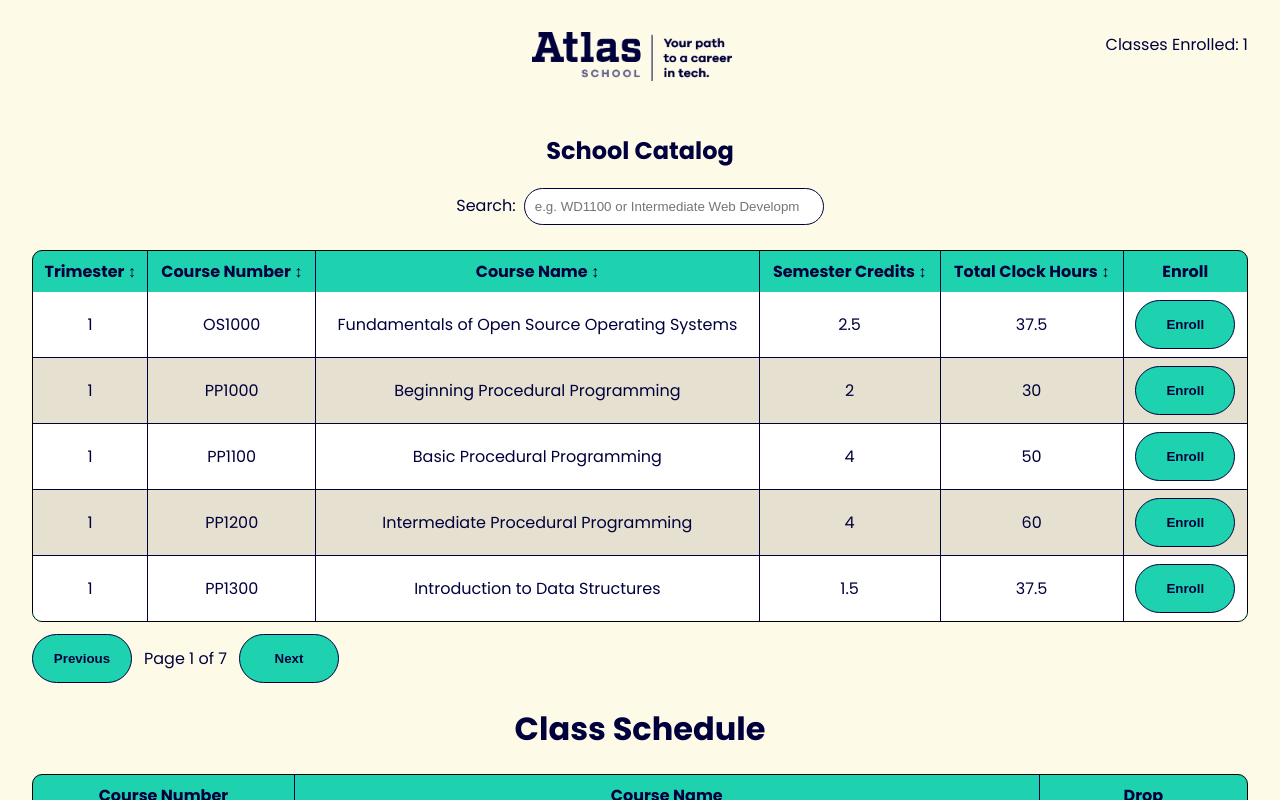
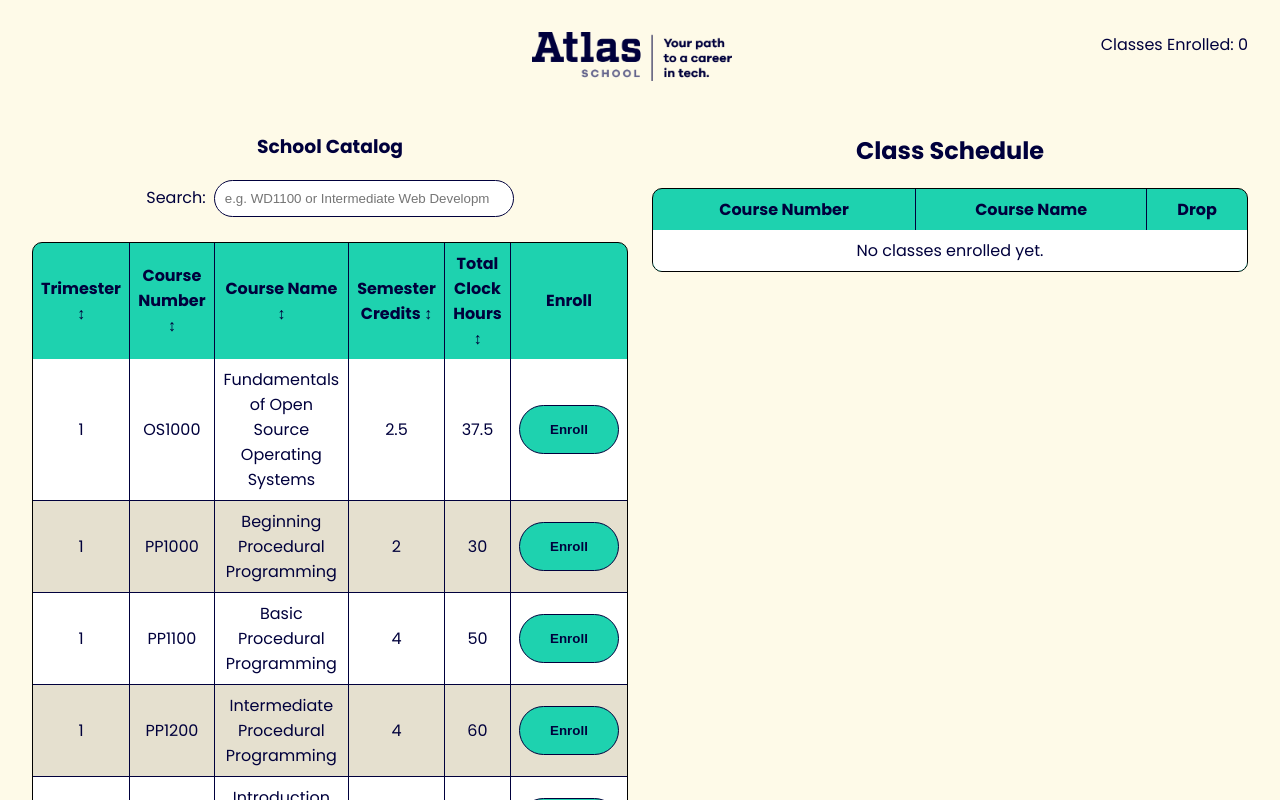
Before and after one commit to JacobGriffith1/atlas-react-state-intro, a React (Vite) app: page / in a window 1280 px wide. Shown: the top 800 px of the page. Built offline with nearby package versions, Linux system fonts and the light colour scheme.

Commit message:
Task 5 complete

```diff
--- a/src/App.jsx
+++ b/src/App.jsx
@@ -1,13 +1,28 @@
-import SchoolCatalog from "./SchoolCatalog";
-import Header from "./Header";
-import ClassSchedule from "./ClassSchedule";
+import Header from "./header.jsx";
+import SchoolCatalog from "./SchoolCatalog.jsx";
+import ClassSchedule from "./ClassSchedule.jsx";
+import { EnrollmentProvider } from "./context/EnrollmentContext.jsx";
 
 export default function App() {
   return (
-    <div>
+    <EnrollmentProvider>
       <Header />
-      <SchoolCatalog />
-      <ClassSchedule />
-    </div>
+      <div
+        className="content"
+        style={{
+          display: "grid",
+          gridTemplateColumns: "1fr 1fr",
+          gap: 24,
+          alignItems: "start",
+        }}
+      >
+        <section>
+          <SchoolCatalog />
+        </section>
+        <section>
+          <ClassSchedule />
+        </section>
+      </div>
+    </EnrollmentProvider>
   );
 }
--- a/src/ClassSchedule.jsx
+++ b/src/ClassSchedule.jsx
@@ -1,4 +1,8 @@
+import { useEnrollment } from "./context/EnrollmentContext.jsx";
+
 export default function ClassSchedule() {
+  const { enrolled, drop } = useEnrollment();
+
   return (
     <div className="class-schedule">
       <h1>Class Schedule</h1>
@@ -11,13 +15,25 @@ export default function ClassSchedule() {
           </tr>
         </thead>
         <tbody>
-          <tr>
-            <td>OS1000</td>
-            <td>Fundamentals of Open Source Operating Systems</td>
-            <td>
-              <button>Drop</button>
-            </td>
-          </tr>
+          {enrolled.length === 0 ? (
+            <tr>
+              <td colSpan={3} style={{ textAlign: "center" }}>
+                No classes enrolled yet.
+              </td>
+            </tr>
+          ) : (
+            enrolled.map((c, idx) => (
+              <tr key={c.id ?? `${c.courseNumber}-${idx}`}>
+                <td>{c.courseNumber ?? ""}</td>
+                <td>{c.courseName ?? ""}</td>
+                <td>
+                  <button type="button" onClick={() => drop(c.courseNumber)}>
+                    Drop
+                  </button>
+                </td>
+              </tr>
+            ))
+          )}
         </tbody>
       </table>
     </div>
--- a/src/Header.jsx
+++ b/src/Header.jsx
@@ -1,10 +1,12 @@
 import logo from "./assets/logo.png";
+import { useEnrollment } from "./context/EnrollmentContext.jsx";
 
 export default function Header() {
+  const { count } = useEnrollment();
   return (
     <div className="header">
       <img src={logo} alt="logo" className="logo" />
-      <div className="enrollment">Classes Enrolled: 1</div>
+      <div className="enrollment">Classes Enrolled: {count}</div>
     </div>
   );
 }
--- a/src/SchoolCatalog.jsx
+++ b/src/SchoolCatalog.jsx
@@ -1,40 +1,39 @@
-// src/SchoolCatalog.jsx
 import { useEffect, useMemo, useState } from "react";
+import { useEnrollment } from "./context/EnrollmentContext.jsx";
 
 export default function SchoolCatalog() {
   const [courses, setCourses] = useState([]);
   const [loading, setLoading] = useState(true);
   const [error, setError] = useState(null);
 
-  // Sorting
+  // Sorting state
   const [sortKey, setSortKey] = useState(null); // 'trimester'|'number'|'name'|'credits'|'hours'|null
   const [sortDir, setSortDir] = useState("asc"); // 'asc' | 'desc'
 
-  // Search
+  // Search state
   const [query, setQuery] = useState("");
 
   // Pagination
   const PAGE_SIZE = 5;
-  const [page, setPage] = useState(0); // zero-based
+  const [page, setPage] = useState(0);
+
+  // Enrollment
+  const { enroll, isEnrolled } = useEnrollment();
 
   useEffect(() => {
     const ctrl = new AbortController();
-
-    async function load() {
+    (async () => {
       try {
         setLoading(true);
         setError(null);
-
         const res = await fetch("/api/courses.json", { signal: ctrl.signal });
         if (!res.ok) throw new Error(`Request failed: ${res.status}`);
-
         const data = await res.json();
         const list = Array.isArray(data)
           ? data
           : Array.isArray(data?.courses)
             ? data.courses
             : [];
-
         setCourses(list);
       } catch (err) {
         if (err?.name !== "AbortError")
@@ -42,9 +41,7 @@ export default function SchoolCatalog() {
       } finally {
         setLoading(false);
       }
-    }
-
-    load();
+    })();
     return () => ctrl.abort();
   }, []);
 
@@ -56,7 +53,16 @@ export default function SchoolCatalog() {
       const credits = c.semesterCredits ?? "";
       const hours = c.totalClockHours ?? "";
       const key = c.id ?? `${String(number)}-${String(trimester)}-${idx}`;
-      return { key, trimester, number, name, credits, hours, _i: idx };
+      return {
+        key,
+        trimester,
+        number,
+        name,
+        credits,
+        hours,
+        _i: idx,
+        original: c,
+      };
     });
   }, [courses]);
 
@@ -64,11 +70,10 @@ export default function SchoolCatalog() {
   const filteredRows = useMemo(() => {
     const q = query.trim().toLowerCase();
     if (!q) return rows;
-    return rows.filter((r) => {
-      const num = String(r.number).toLowerCase();
-      const nm = String(r.name).toLowerCase();
-      return num.includes(q) || nm.includes(q);
-    });
+    return rows.filter(
+      (r) =>
+        r.number.toLowerCase().includes(q) || r.name.toLowerCase().includes(q)
+    );
   }, [rows, query]);
 
   // Compare helper
@@ -117,18 +122,16 @@ export default function SchoolCatalog() {
   const totalPages = Math.ceil(sortedRows.length / PAGE_SIZE);
   const lastPage = Math.max(0, totalPages - 1);
 
-  // Clamp page if results shrink (e.g., search filter) and reset on new search
+  // Reset/clamp pagination as results change
   useEffect(() => {
     setPage(0);
   }, [query]);
-
   useEffect(() => {
     if (page > lastPage) setPage(lastPage);
   }, [page, lastPage]);
 
   const start = page * PAGE_SIZE;
-  const end = start + PAGE_SIZE;
-  const pageRows = sortedRows.slice(start, end);
+  const pageRows = sortedRows.slice(start, start + PAGE_SIZE);
 
   function handleSort(col) {
     if (sortKey === col) setSortDir((d) => (d === "asc" ? "desc" : "asc"));
@@ -151,7 +154,6 @@ export default function SchoolCatalog() {
 
   const onPrev = () => setPage((p) => Math.max(0, p - 1));
   const onNext = () => setPage((p) => Math.min(lastPage, p + 1));
-
   const prevDisabled = page === 0 || totalPages === 0;
   const nextDisabled = page >= lastPage || totalPages === 0;
 
@@ -218,7 +220,6 @@ export default function SchoolCatalog() {
               </td>
             </tr>
           )}
-
           {error && !loading && (
             <tr>
               <td colSpan={6} style={{ color: "crimson", textAlign: "center" }}>
@@ -226,7 +227,6 @@ export default function SchoolCatalog() {
               </td>
             </tr>
           )}
-
           {!loading && !error && sortedRows.length === 0 && (
             <tr>
               <td colSpan={6} style={{ textAlign: "center" }}>
@@ -237,7 +237,9 @@ export default function SchoolCatalog() {
 
           {!loading &&
             !error &&
-            pageRows.map((r) => (
+            pageRows.map((r) => {
+              const enrolled = isEnrolled(r.number);
+              return (
                 <tr key={r.key}>
                   <td>{r.trimester}</td>
                   <td>{r.number}</td>
@@ -245,12 +247,18 @@ export default function SchoolCatalog() {
                   <td>{r.credits}</td>
                   <td>{r.hours}</td>
                   <td>
-                  <button type="button" disabled>
-                    Enroll
+                    <button
+                      type="button"
+                      onClick={() => enroll(r.original)}
+                      disabled={enrolled}
+                      aria-disabled={enrolled}
+                    >
+                      {enrolled ? "Enrolled" : "Enroll"}
                     </button>
                   </td>
                 </tr>
-            ))}
+              );
+            })}
         </tbody>
       </table>
 
--- /dev/null
+++ b/src/context/EnrollmentContext.jsx
@@ -0,0 +1,57 @@
+import {
+  createContext,
+  useCallback,
+  useContext,
+  useMemo,
+  useState,
+} from "react";
+
+const EnrollmentContext = createContext(null);
+
+export function EnrollmentProvider({ children }) {
+  const [byId, setById] = useState(() => new Map());
+
+  const enroll = useCallback((course) => {
+    const id = course?.courseNumber;
+    if (!id) return;
+    setById((prev) => {
+      if (prev.has(id)) return prev; // ignore duplicates
+      const next = new Map(prev);
+      next.set(id, course);
+      return next;
+    });
+  }, []);
+
+  const drop = useCallback((courseNumber) => {
+    if (!courseNumber) return;
+    setById((prev) => {
+      if (!prev.has(courseNumber)) return prev;
+      const next = new Map(prev);
+      next.delete(courseNumber);
+      return next;
+    });
+  }, []);
+
+  const isEnrolled = useCallback(
+    (courseNumber) => (courseNumber ? byId.has(courseNumber) : false),
+    [byId]
+  );
+
+  const value = useMemo(() => {
+    const enrolled = Array.from(byId.values());
+    return { enroll, drop, isEnrolled, enrolled, count: enrolled.length };
+  }, [byId, enroll, drop, isEnrolled]);
+
+  return (
+    <EnrollmentContext.Provider value={value}>
+      {children}
+    </EnrollmentContext.Provider>
+  );
+}
+
+export function useEnrollment() {
+  const ctx = useContext(EnrollmentContext);
+  if (!ctx)
+    throw new Error("useEnrollment must be used within <EnrollmentProvider>");
+  return ctx;
+}
```
Lines whose indentation alone changed are shown as unchanged.
